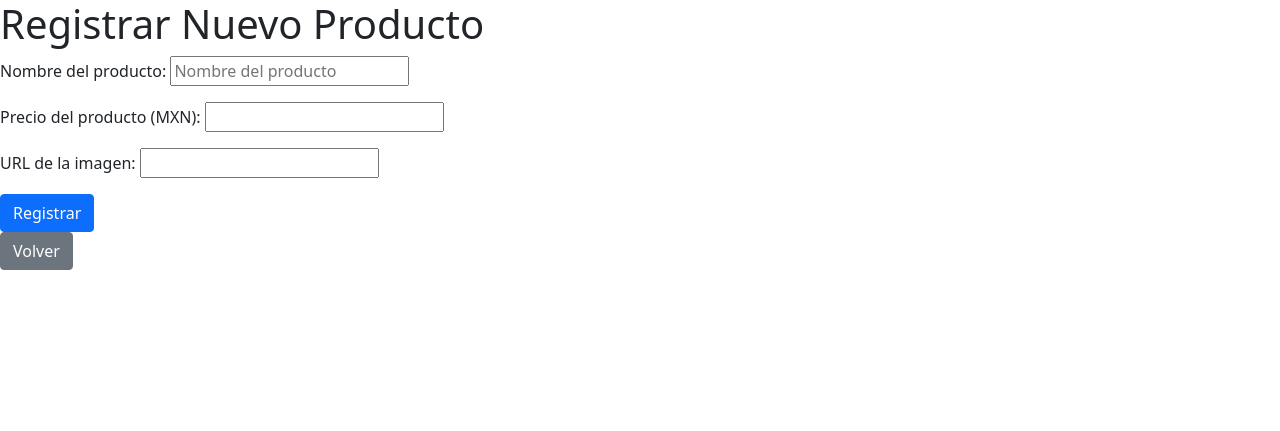
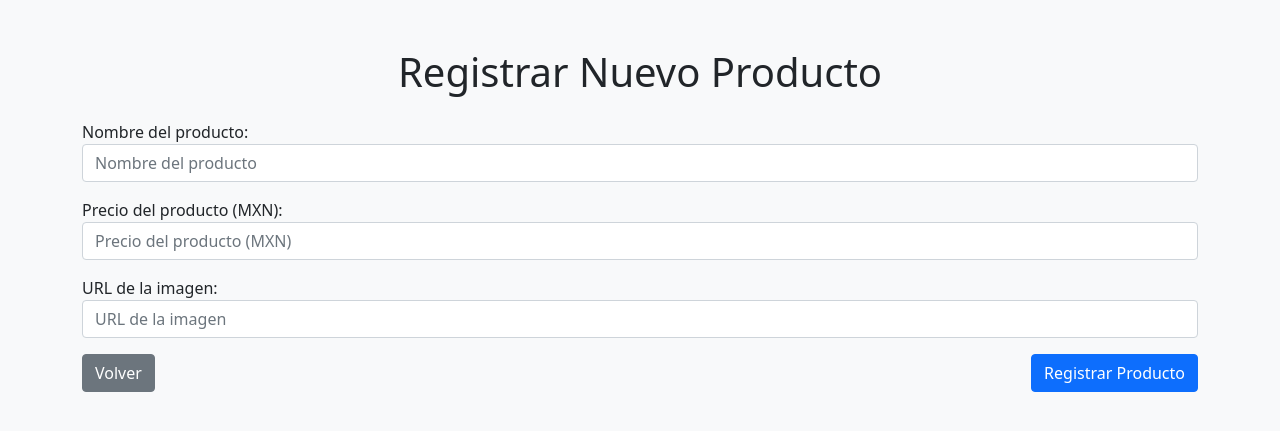
Before and after one commit to DiegoJesusP/ProyectoB_Django, a Django app: page /productos/agregar/ in a window 1280 px wide. Shown: the top 431 px of the page. Run offline with Django 5.2, Linux system fonts and the light colour scheme.

Commit message:
Tarea UII completada

```diff
--- a/Proyecto-B/errorPages/categoria/views.py
+++ b/Proyecto-B/errorPages/categoria/views.py
@@ -13,7 +13,7 @@ def registrar_categoria(request):
         # checar que sus datos esten bien
         if form.is_valid():
             form.save()
-            return redirect('ver')
+            return redirect('json_categoria')
     # Que pasa si no fue que mandaron el form
     else:
         form = CategoriaForm()
--- a/Proyecto-B/errorPages/productos/forms.py
+++ b/Proyecto-B/errorPages/productos/forms.py
@@ -13,13 +13,19 @@ class ProductoForm(forms.ModelForm):
         widgets = {
             'nombre': forms.TextInput(
                 attrs={
-                    'class': 'form-input',
+                    'class': 'form-control',
                     'placeholder': 'Nombre del producto'
                 }),
             'precio': forms.NumberInput(
                 attrs={
-                    'class': 'form-input',
+                    'class': 'form-control',
+                    'placeholder': 'Precio del producto (MXN)'
                 }),
+            'imagen': forms.URLInput(
+                attrs={
+                    'class': 'form-control',
+                    'placeholder': 'URL de la imagen'
+                })
         }
 
         # Etiquetas
--- a/Proyecto-B/errorPages/productos/templates/agregar.html
+++ b/Proyecto-B/errorPages/productos/templates/agregar.html
@@ -7,13 +7,17 @@
   <link href="https://cdn.jsdelivr.net/npm/bootstrap@5.0.2/dist/css/bootstrap.min.css" rel="stylesheet" integrity="sha384-EVSTQN3/azprG1Anm3QDgpJLIm9Nao0Yz1ztcQTwFspd3yD65VohhpuuCOmLASjC" crossorigin="anonymous">
   <script src="https://cdn.jsdelivr.net/npm/bootstrap@5.0.2/dist/js/bootstrap.bundle.min.js" integrity="sha384-MrcW6ZMFYlzcLA8Nl+NtUVF0sA7MsXsP1UyJoMp4YLEuNSfAP+JcXn/tWtIaxVXM" crossorigin="anonymous"></script>
 </head>
-<body>
-    <h1>Registrar Nuevo Producto</h1>
+<body class="bg-light">
+  <div class="container mt-5">
+    <h1 class="text-center mb-4">Registrar Nuevo Producto</h1>
     <form method="post">
         {% csrf_token %}
         {{ form.as_p }}
-        <button type="submit" class="btn btn-primary">Registrar</button>
+        <div class="d-flex justify-content-between">
+          <a href="{% url 'ver' %}" class="btn btn-secondary">Volver</a>
+          <button type="submit" class="btn btn-primary">Registrar Producto</button>
+      </div>
     </form>
-    <a href="{% url 'ver' %}" class="btn btn-secondary">Volver</a>
+  </div>
 </body>
 </html>
```
Also changed, not shown: Proyecto-B/errorPages/categoria/templates/registrar.html (+6 -4 lines).
